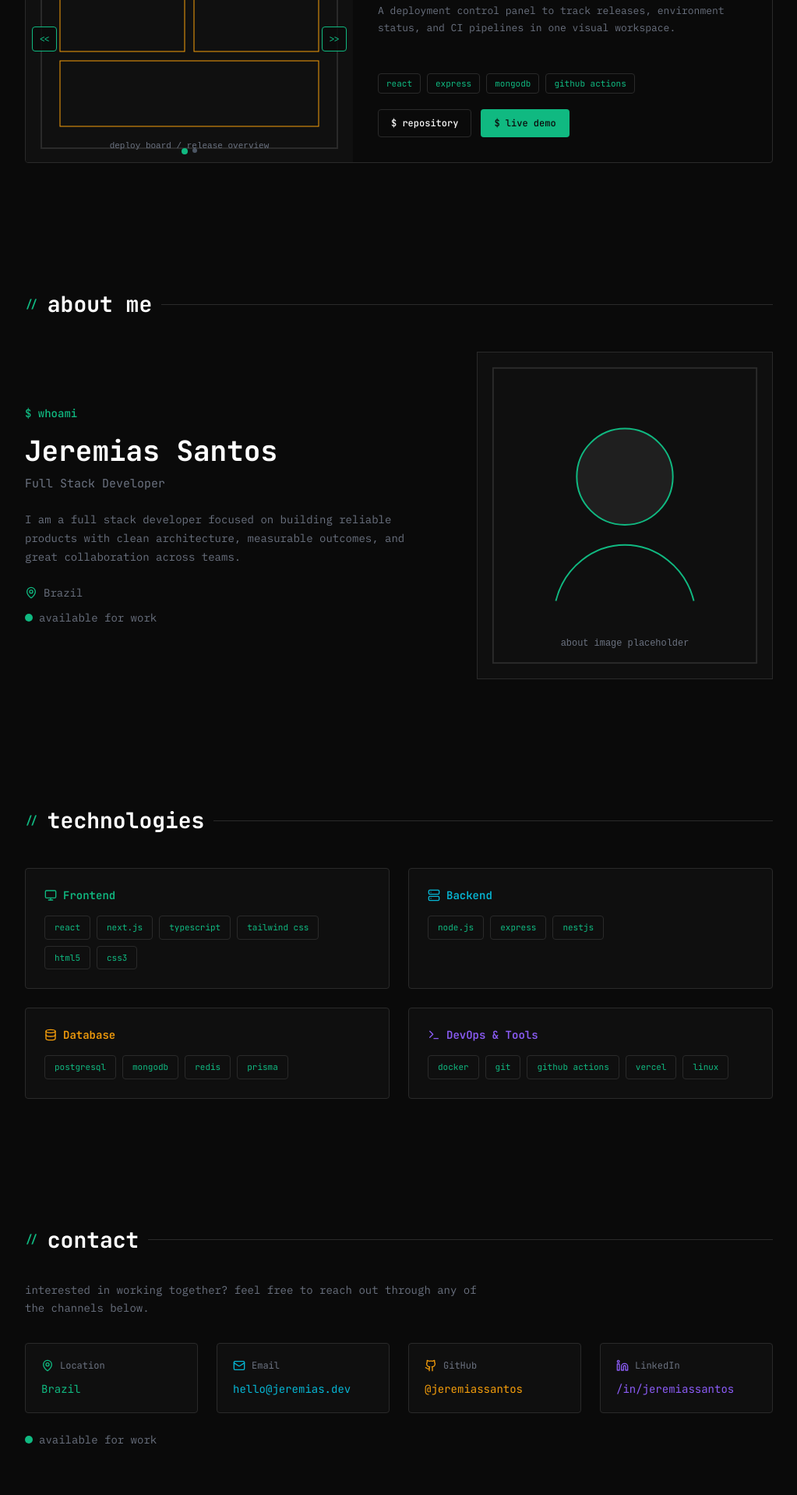
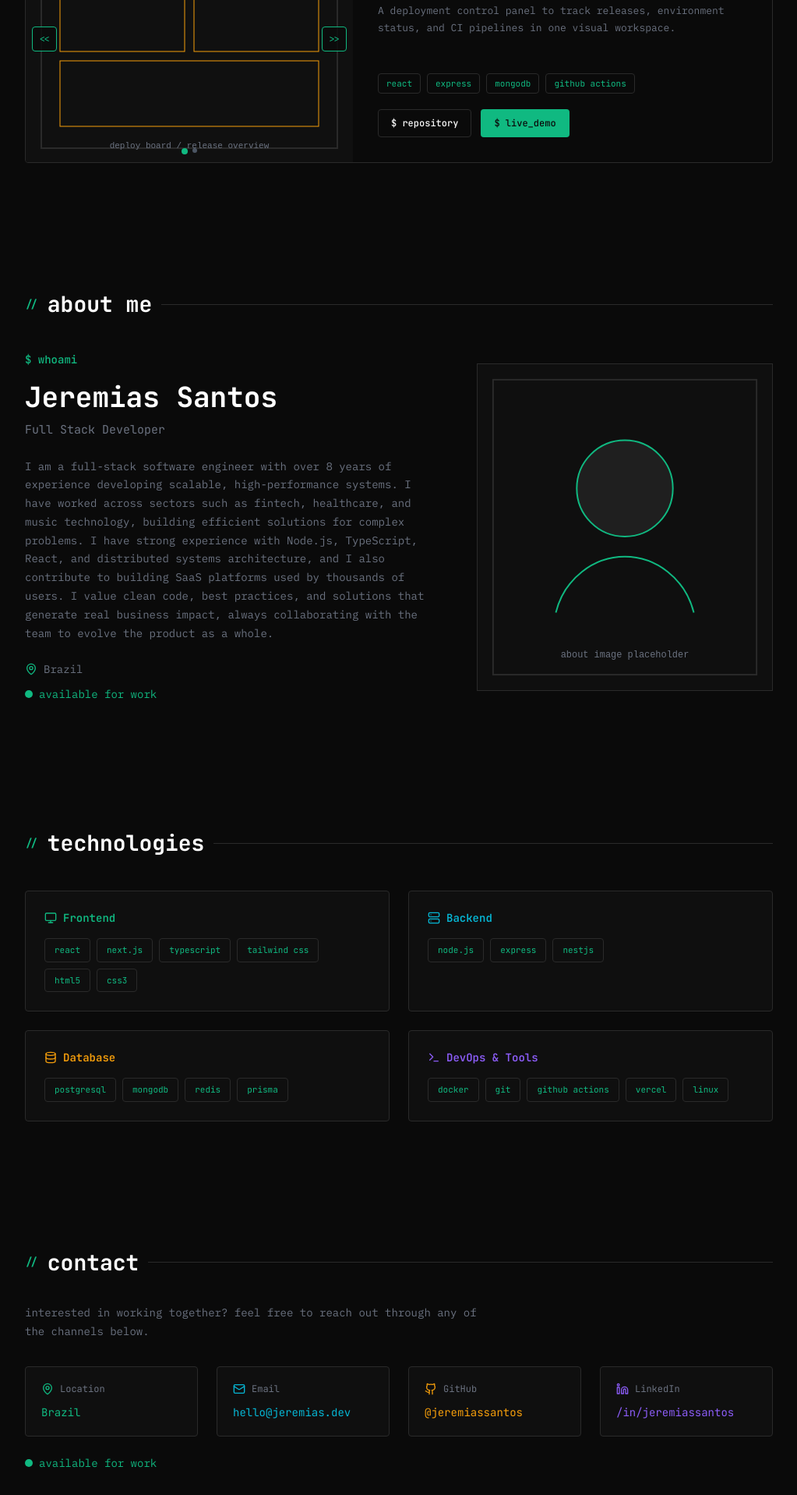
Before and after one commit to jeremiassnts/portfolio, a Next.js app: page /en in a window 1280 px wide. Shown: the part 1793-3710 px from the top of the page at 78% size, without its empty margins (128-1151 px from the left). Built offline with nearby package versions, Linux system fonts and the light colour scheme.

Commit message:
feat: refresh about copy and availability highlight
Update about section descriptions in Portuguese and English, and set available-for-work text to accent green in about and contact sections for consistent emphasis.

Made-with: Cursor

```diff
--- a/src/components/sections/about-section.tsx
+++ b/src/components/sections/about-section.tsx
@@ -34,7 +34,7 @@ export function AboutSection() {
               <span>{profile.location}</span>
             </div>
 
-            <div className="mt-3 flex items-center gap-2 font-body text-sm text-foreground-secondary">
+            <div className="mt-3 flex items-center gap-2 font-body text-sm text-accent-green">
               <span
                 className="h-2.5 w-2.5 rounded-full bg-accent-green"
                 aria-hidden
--- a/src/components/sections/contact-section.tsx
+++ b/src/components/sections/contact-section.tsx
@@ -68,7 +68,7 @@ export function ContactSection() {
           })}
         </div>
 
-        <div className="mt-6 flex items-center gap-2 font-body text-sm text-foreground-secondary">
+        <div className="mt-6 flex items-center gap-2 font-body text-sm text-accent-green">
           <span className="h-2.5 w-2.5 rounded-full bg-accent-green" aria-hidden />
           <span>{t("availableForWork")}</span>
         </div>
--- a/src/messages/en.json
+++ b/src/messages/en.json
@@ -16,7 +16,7 @@
   "projects": {
     "title": "projects",
     "repoButton": "$ repository",
-    "liveButton": "$ live demo",
+    "liveButton": "$ live_demo",
     "items": {
       "task_flow": {
         "title": "Task Flow",
@@ -35,7 +35,7 @@
   "about": {
     "title": "about me",
     "whoami": "$ whoami",
-    "description": "I am a full stack developer focused on building reliable products with clean architecture, measurable outcomes, and great collaboration across teams.",
+    "description": "I am a full-stack software engineer with over 8 years of experience developing scalable, high-performance systems. I have worked across sectors such as fintech, healthcare, and music technology, building efficient solutions for complex problems.\n\nI have strong experience with Node.js, TypeScript, React, and distributed systems architecture, and I also contribute to building SaaS platforms used by thousands of users.\n\nI value clean code, best practices, and solutions that generate real business impact, always collaborating with the team to evolve the product as a whole.",
     "availableForWork": "available for work"
   },
   "technologies": {
--- a/src/messages/pt.json
+++ b/src/messages/pt.json
@@ -16,7 +16,7 @@
   "projects": {
     "title": "projetos",
     "repoButton": "$ repositorio",
-    "liveButton": "$ demo online",
+    "liveButton": "$ demo_online",
     "items": {
       "task_flow": {
         "title": "Task Flow",
@@ -35,7 +35,7 @@
   "about": {
     "title": "sobre mim",
     "whoami": "$ whoami",
-    "description": "Sou um desenvolvedor full stack focado em construir produtos confiaveis com arquitetura limpa, resultados mensuraveis e boa colaboracao entre times.",
+    "description": "Sou um engenheiro de software full-stack com mais de 8 anos de experiência desenvolvendo sistemas escaláveis e de alto desempenho. Já atuei em setores como fintech, saúde e tecnologia musical, criando soluções eficientes para problemas complexos.\n\nTenho forte experiência com Node.js, TypeScript, React e arquitetura de sistemas distribuídos, além de atuar na construção de plataformas SaaS utilizadas por milhares de usuários.\n\nValorizo código limpo, boas práticas e soluções que geram impacto real no negócio, sempre colaborando com o time para evoluir o produto como um todo.",
     "availableForWork": "disponivel para trabalho"
   },
   "technologies": {
```
